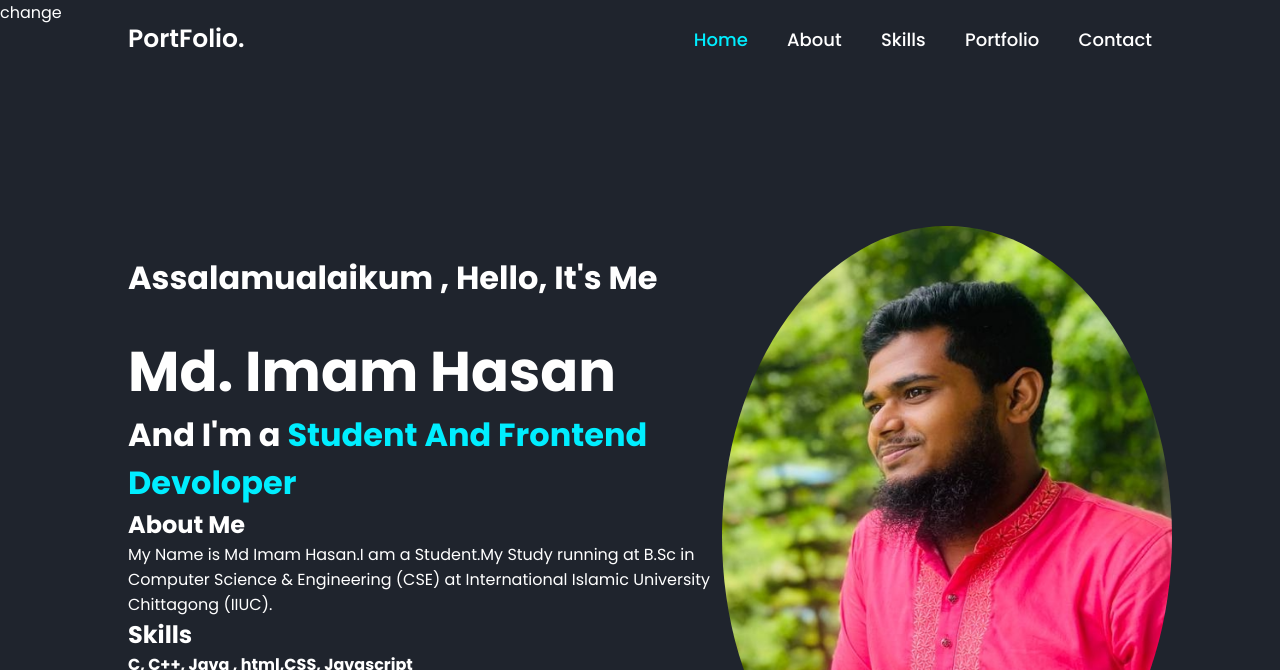
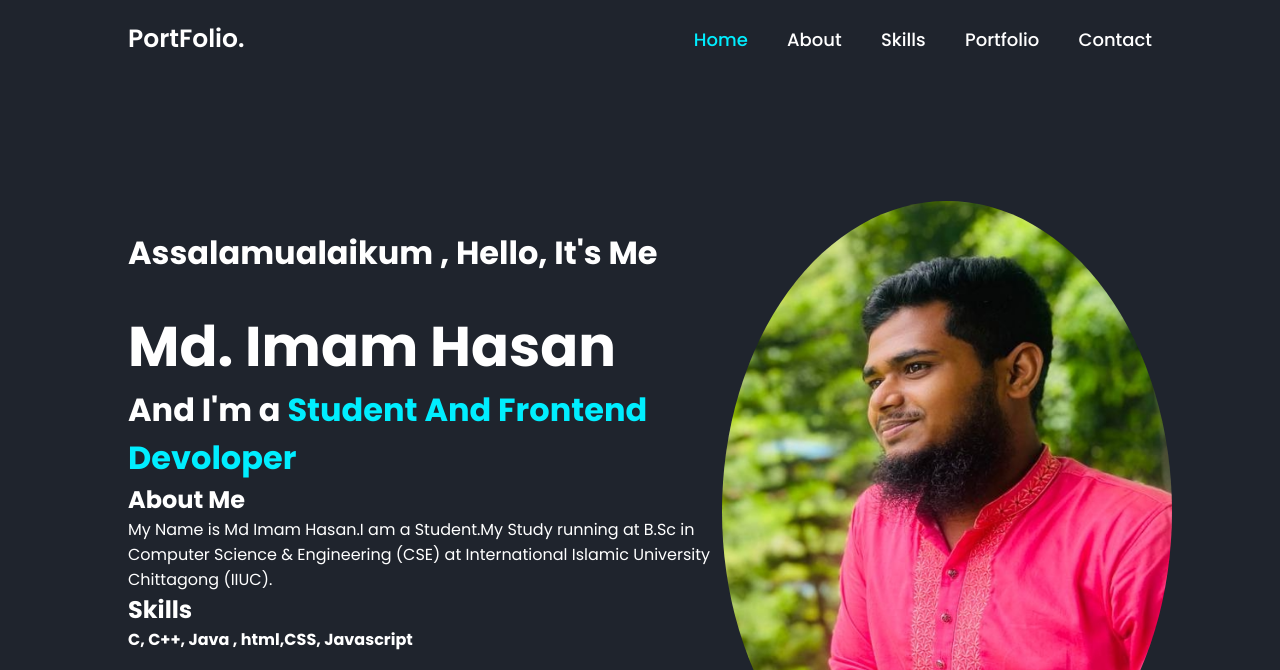
Before and after one commit to Imam968/PortFolio, a plain HTML site: page index.html in a window 1280 px wide. Shown: the top 670 px of the page. Drawn offline with nearby package versions, Linux system fonts and the light colour scheme.

Commit message:
final commit

```diff
--- a/index.html
+++ b/index.html
@@ -10,7 +10,6 @@
     <link href='https://unpkg.com/boxicons@2.1.4/css/boxicons.min.css' rel='stylesheet'>
     <link rel="stylesheet" href="style.css">
 </head>
-<div>change</div>
 <body>
     <header class="header">
         <a href="#" class="logo">PortFolio.</a>
```
